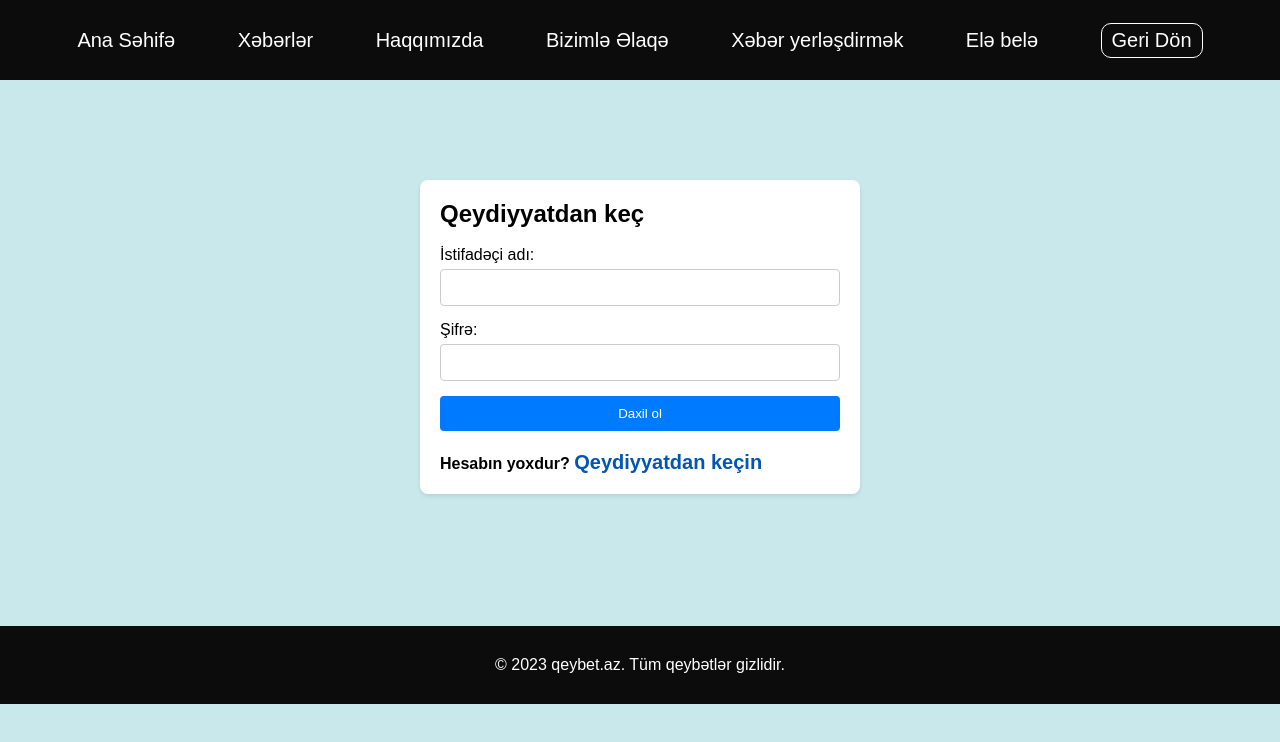
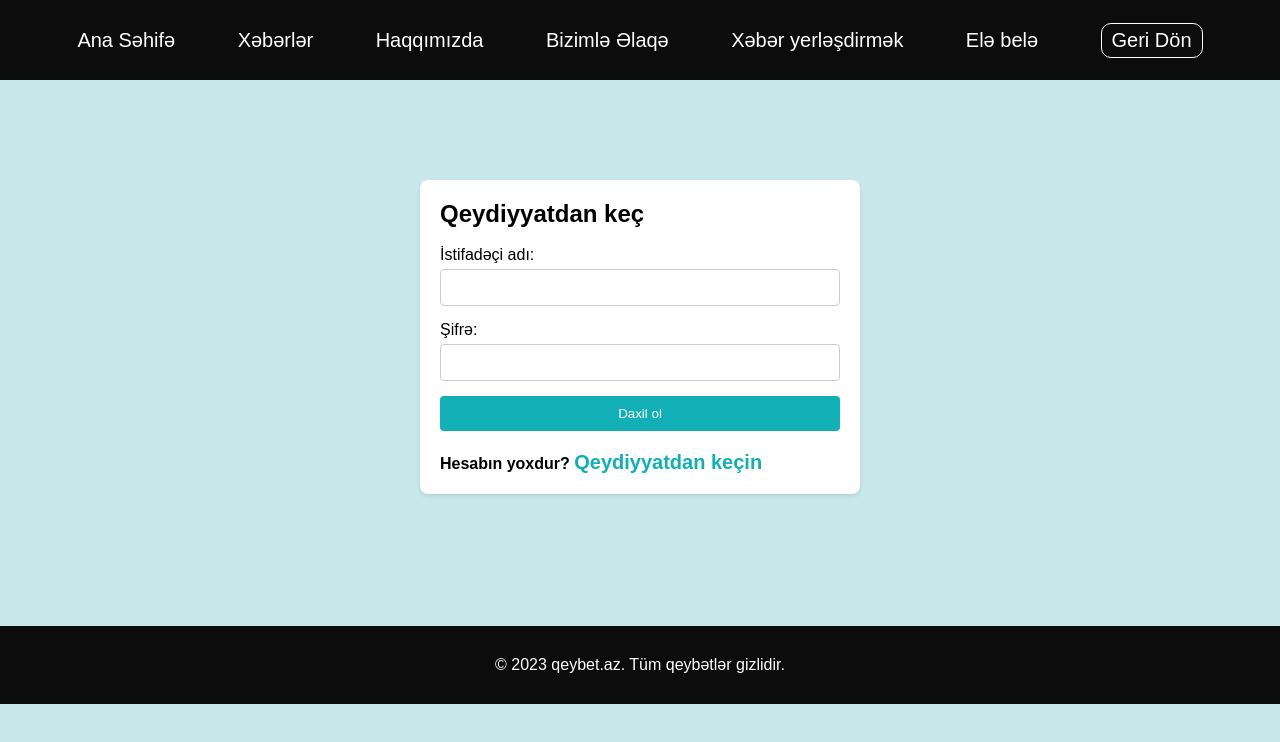
Before and after one commit to qambarov-f/news-app, a plain HTML site: page src/utils/signin.html in a window 1280 px wide. Drawn offline with Linux system fonts and the light colour scheme.

Commit message:
somethings changed

```diff
--- a/src/style/registration.css
+++ b/src/style/registration.css
@@ -77,7 +77,8 @@ input {
 }
 
 button {
-    background-color: #007bff;
+    background-color: #12AFB6
+    ;
     color: #fff;
     border: none;
     border-radius: 4px;
@@ -86,7 +87,8 @@ button {
 }
 
 button:hover {
-    background-color: #0056b3;
+    background-color: #12AFB6
+    ;
 }
 
 .footer {
@@ -101,5 +103,6 @@ button:hover {
 }
 
 h4 a {
-    color: #0056b3;
+    color: #12AFB6
+    ;
 }
--- a/src/style/signin.css
+++ b/src/style/signin.css
@@ -77,7 +77,8 @@ input {
 }
 
 button {
-    background-color: #007bff;
+    background-color: #12AFB6
+    ;
     color: #fff;
     border: none;
     border-radius: 4px;
@@ -86,7 +87,8 @@ button {
 }
 
 button:hover {
-    background-color: #0056b3;
+    background-color: #12AFB6
+    ;
 }
 
 .footer {
@@ -101,5 +103,6 @@ button:hover {
 }
 
 h4 a {
-    color: #0056b3;
+    color: #12AFB6
+    ;
 }
--- a/src/style/style.css
+++ b/src/style/style.css
@@ -155,7 +155,8 @@ transform: scale(1.2);
     display: inline-block;
     margin-top: 15px;
     padding: 8px 16px;
-    background-color: #007bff;
+    background-color: #12AFB6
+    ;
     color: #fff;
     text-decoration: none;
     border-radius: 5px;
```
